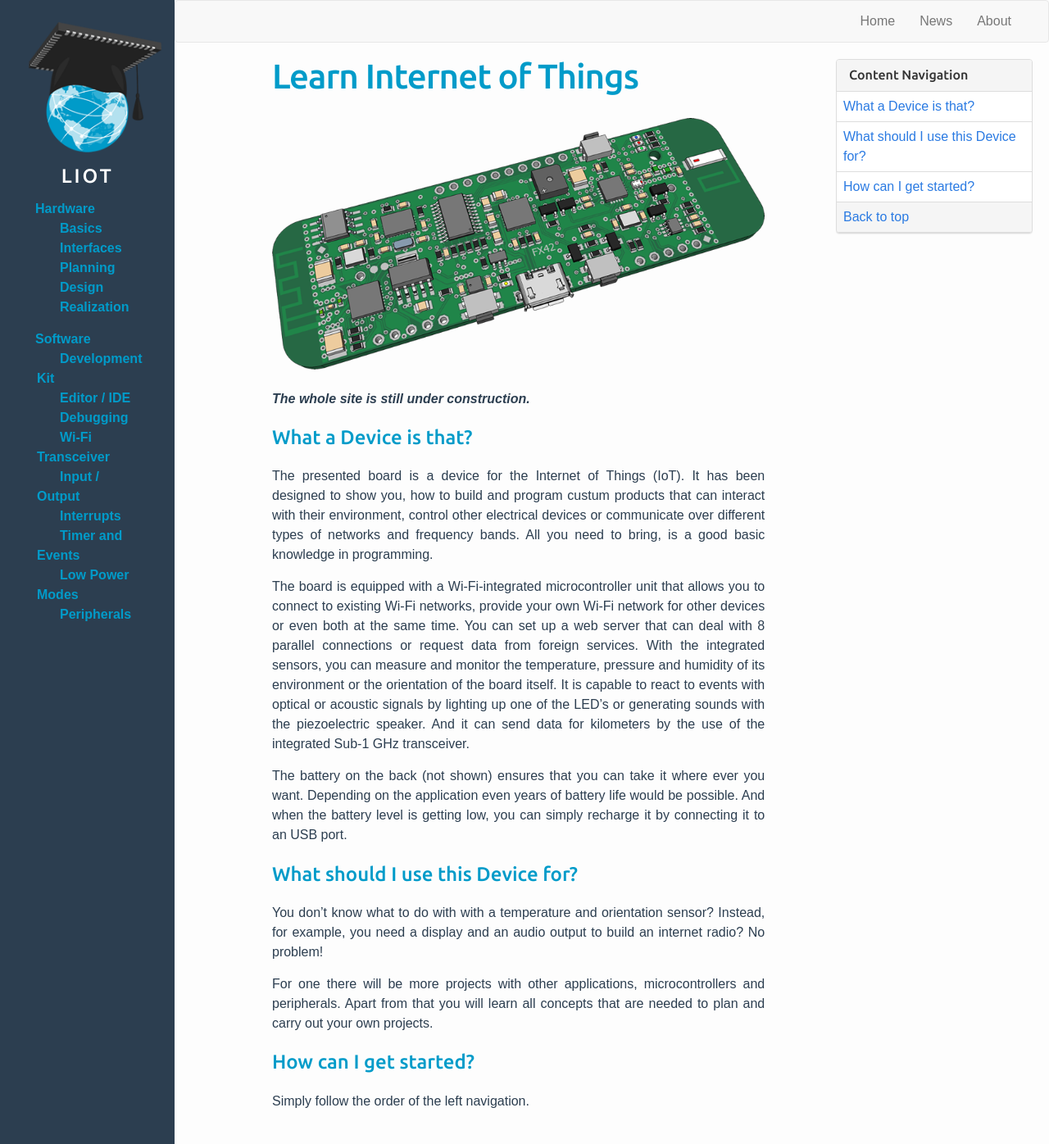
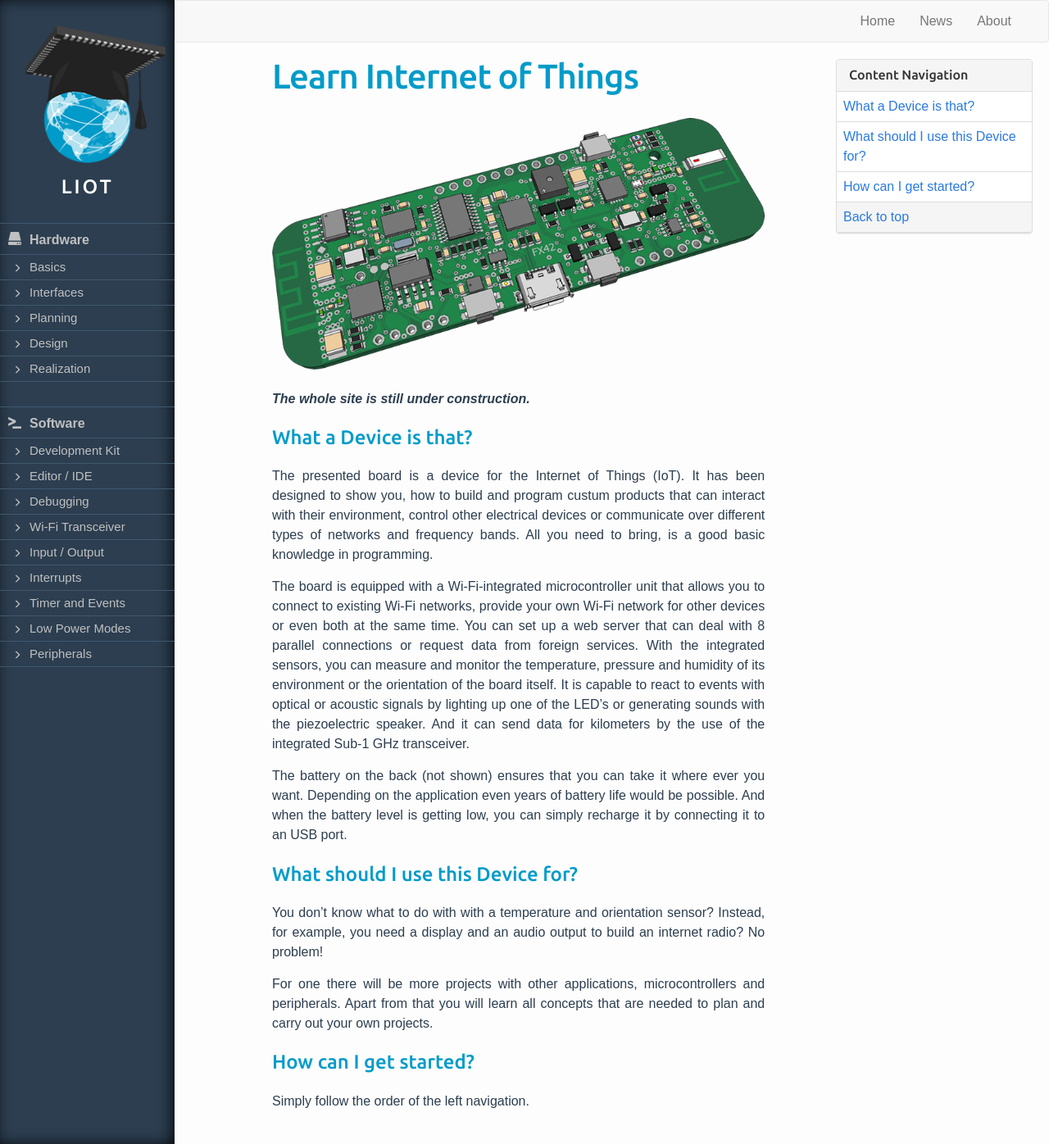
Before and after one commit to learn-internet-of-things/learn-internet-of-things.github.io, a Jekyll site: the page built from index.md, in a window 1280 px wide and 1396 px high. Shown: the whole window at 82% size. Built offline with Jekyll 4.4.1, drawn with Linux system fonts in a browser that asks for light colours; nearby versions of some CDN libraries.

Commit message:
#6 New Look for the Left-Nav

```diff
--- a/_includes/sidebar-nav.html
+++ b/_includes/sidebar-nav.html
@@ -1,23 +1,26 @@
-<!-- <ul> -->
-<li><a class="page-link" href="/hardware/">Hardware</a></li>
-<ul>
-    <li><a class="page-link" href="/hardware/basics/">Basics</a></li>
-    <li><a class="page-link" href="/hardware/interfaces/">Interfaces</a></li>
-    <li><a class="page-link" href="/hardware/planning/">Planning</a></li>
-    <li><a class="page-link" href="/hardware/design/">Design</a></li>
-    <li><a class="page-link" href="/hardware/realization/">Realization</a></li>
-</ul>
 
-<li><a class="page-link" href="/software/">Software</a></li>
-<ul>
-    <li><a class="page-link" href="/software/source-development-kit/">Development Kit</a></li>
-    <li><a class="page-link" href="/software/editor-ide/">Editor / IDE</a></li>
-    <li><a class="page-link" href="/software/debugging/">Debugging</a></li>
-    <li><a class="page-link" href="/software/wi-fi-transceiver/">Wi-Fi Transceiver</a></li>
-    <li><a class="page-link" href="/software/input-output/">Input / Output</a></li>
-    <li><a class="page-link" href="/software/interrupts/">Interrupts</a></li>
-    <li><a class="page-link" href="/software/timer-and-events/">Timer and Events</a></li>
-    <li><a class="page-link" href="/software/low-power-modes/">Low Power Modes</a></li>
-    <li><a class="page-link" href="/software/peripherals/">Peripherals</a></li>
-</ul>
-<!-- </ul> -->
+<div class="nav-section">
+    <div class="nav-section-header"><a href="/hardware/"><span class="glyphicon glyphicon-hdd"></span>Hardware</a></div>
+    <ul class="nav-section-links">
+        <li><a href="/hardware/basics/"><span class="glyphicon glyphicon-menu-right"></span>Basics</a></li>
+        <li><a href="/hardware/interfaces/"><span class="glyphicon glyphicon-menu-right"></span>Interfaces</a></li>
+        <li><a href="/hardware/planning/"><span class="glyphicon glyphicon-menu-right"></span>Planning</a></li>
+        <li><a href="/hardware/design/"><span class="glyphicon glyphicon-menu-right"></span>Design</a></li>
+        <li><a href="/hardware/realization/"><span class="glyphicon glyphicon-menu-right"></span>Realization</a></li>
+    </ul>
+</div>
+
+<div class="nav-section">
+    <div class="nav-section-header"><a href="/software/"><span class="glyphicon glyphicon-console"></span>Software</a></div>
+    <ul class="nav-section-links">
+        <li><a href="/software/source-development-kit/"><span class="glyphicon glyphicon-menu-right"></span>Development Kit</a></li>
+        <li><a href="/software/editor-ide/"><span class="glyphicon glyphicon-menu-right"></span>Editor / IDE</a></li>
+        <li><a href="/software/debugging/"><span class="glyphicon glyphicon-menu-right"></span>Debugging</a></li>
+        <li><a href="/software/wi-fi-transceiver/"><span class="glyphicon glyphicon-menu-right"></span>Wi-Fi Transceiver</a></li>
+        <li><a href="/software/input-output/"><span class="glyphicon glyphicon-menu-right"></span>Input / Output</a></li>
+        <li><a href="/software/interrupts/"><span class="glyphicon glyphicon-menu-right"></span>Interrupts</a></li>
+        <li><a href="/software/timer-and-events/"><span class="glyphicon glyphicon-menu-right"></span>Timer and Events</a></li>
+        <li><a href="/software/low-power-modes/"><span class="glyphicon glyphicon-menu-right"></span>Low Power Modes</a></li>
+        <li><a href="/software/peripherals/"><span class="glyphicon glyphicon-menu-right"></span>Peripherals</a></li>
+    </ul>
+</div>
--- a/_sass/_layout.scss
+++ b/_sass/_layout.scss
@@ -266,11 +266,13 @@ body{
     padding-top: 2%;
     background-color: #2c3e50;
     color: #fff;
+    box-shadow: inset -4px 0px 20px -3px black;
 }
 
 .sidebar-header {
     text-align: center;
     margin-bottom: 10px;
+    padding: 30px 10px 0px 10px;
 }
 .sidebar-header .title{
     padding-top: 15px;
@@ -295,12 +297,55 @@ body{
     text-transform: uppercase;
 }
 
-.sidebar li a {
-    color: #009bc9;
-    /* font-family: 'Ubuntu', sans-serif; */
-    font-weight: bold;
-    padding: 2px 28px;
-    letter-spacing: 0;
+.sidebar {
+    padding: 0px;
+
+    .nav-section {
+        margin-top: 30px;
+        border-top: 1px solid #42586E;
+
+        .nav-section-header {
+            a {
+                display: block;
+                padding: 8px 10px 5px 0px;
+                font-weight: bold;
+                color: silver;
+                border-bottom: 1px solid #42586E;
+
+                span {
+                    padding: 0px 10px;
+                }
+            }
+            a:hover {
+                background: #2a3847;
+            }
+        }
+
+        .nav-section-links {
+            padding: 0;
+            margin: 0;
+
+            li {
+
+                a {
+                    display: block;
+                    color: silver;
+                    border-bottom: 1px solid #42586E;
+                    font-size: 15px;
+                    line-height: 30px;
+                    text-indent: 3px;
+
+                    span {
+                        padding: 0px 10px;
+                        font-size: 10px;
+                    }
+                }
+                a:hover {
+                    background: #2a3847;
+                }
+            }
+        }
+    }
 }
 
 a.nav-link {
```
